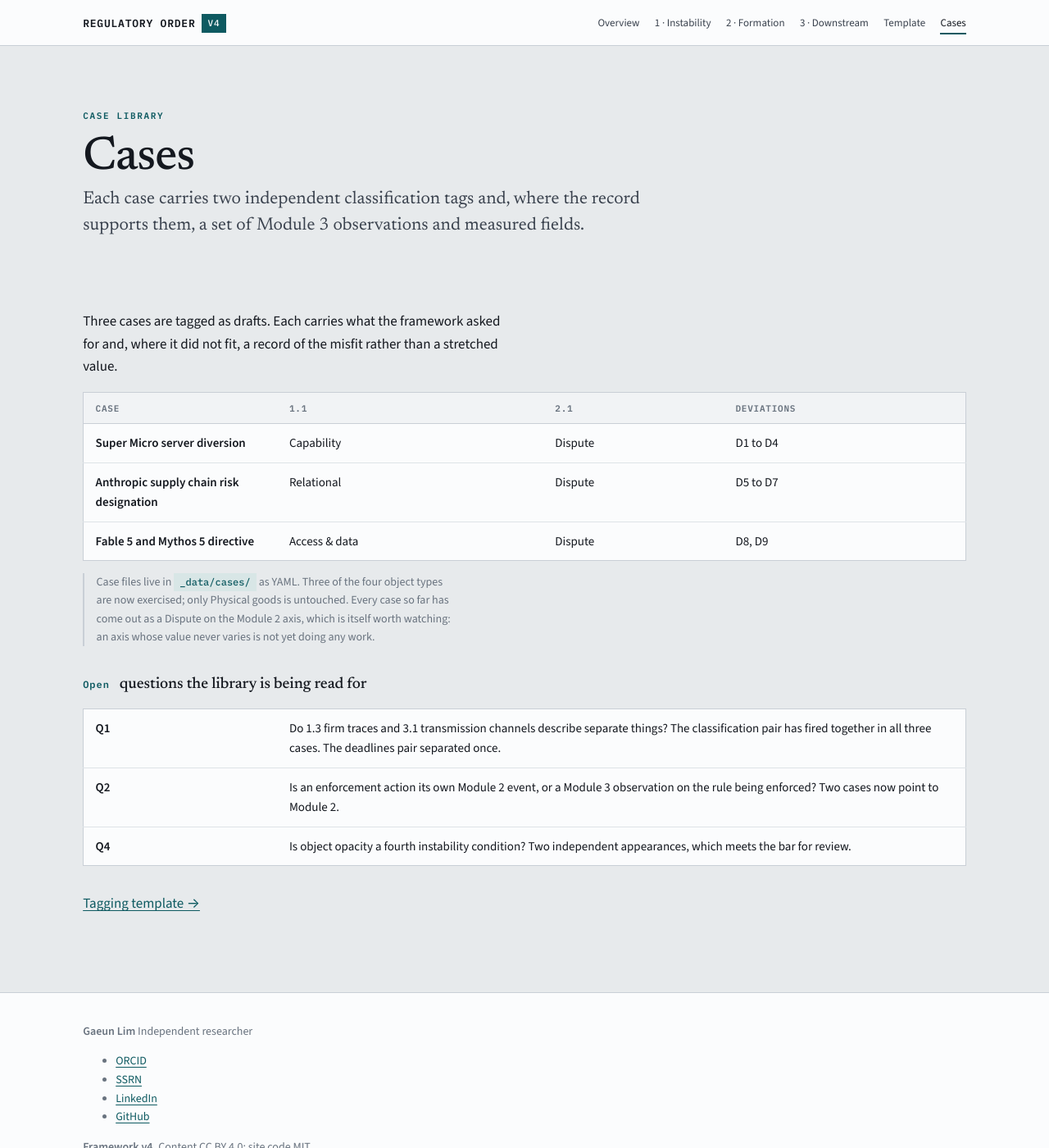
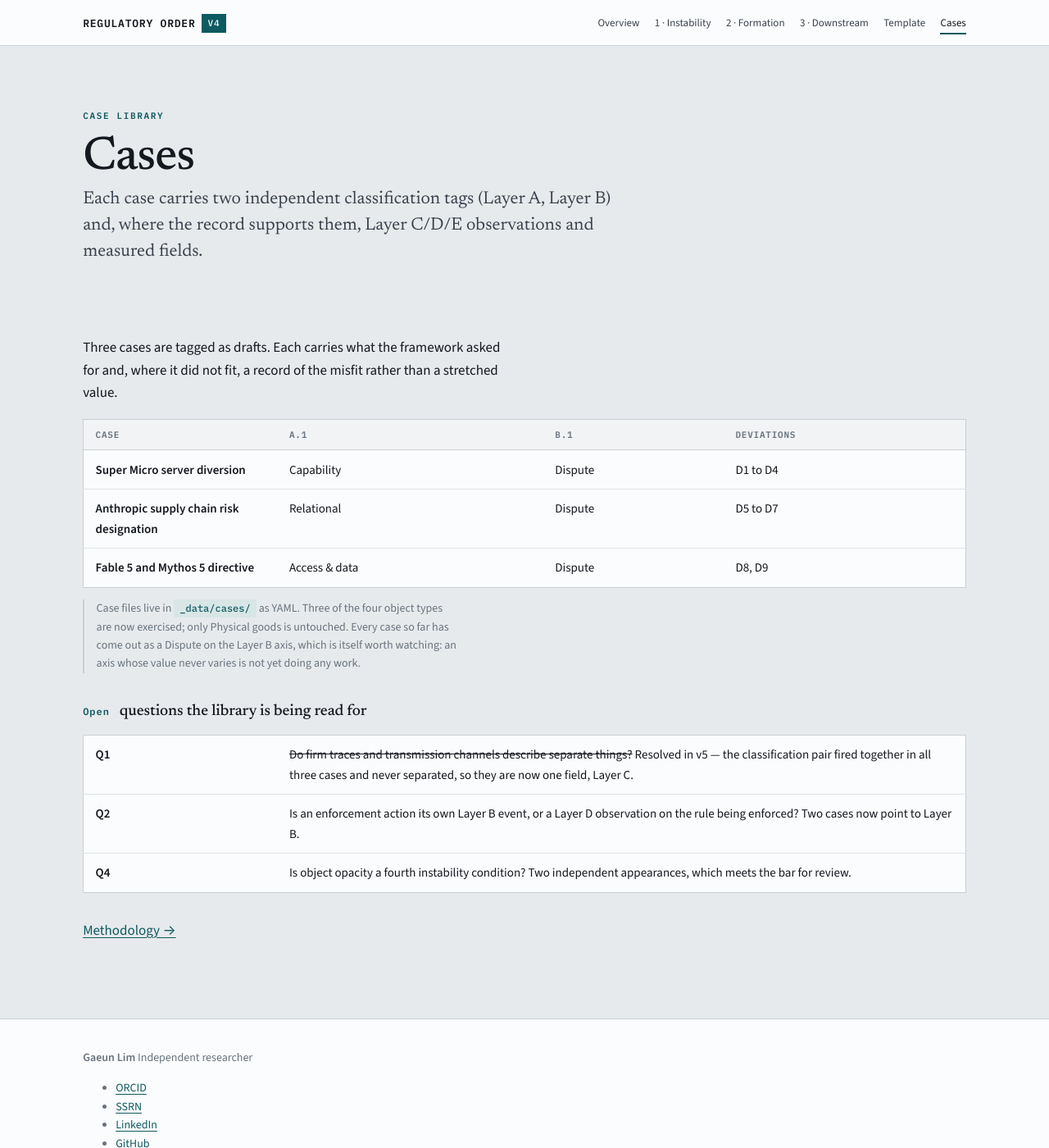
Before and after one commit to GaeunLim01/regulatory-order, a Jekyll site: the page built from cases/index.html, in a window 1280 px wide and 1400 px high. Shown: the whole window at 82% size. Built offline with Jekyll 4.4.1, drawn with Linux system fonts in a browser that asks for light colours.

Commit message:
Add files via upload

```diff
--- a/cases/index.html
+++ b/cases/index.html
@@ -2,14 +2,14 @@
 layout: default
 title: Case library
 permalink: /cases/
-description: Cases tagged on both classification axes, with Module 3 observations attached.
+description: Cases tagged against all five layers, with distribution and re-formation observations attached.
 ---
 
 <section class="hero">
   <div class="shell">
     <span class="eyebrow eyebrow--accent">Case library</span>
     <h1>Cases</h1>
-    <p class="standfirst">Each case carries two independent classification tags and, where the record supports them, a set of Module 3 observations and measured fields.</p>
+    <p class="standfirst">Each case carries two independent classification tags (Layer A, Layer B) and, where the record supports them, Layer C/D/E observations and measured fields.</p>
   </div>
 </section>
 
@@ -17,24 +17,24 @@ description: Cases tagged on both classification axes, with Module 3 observation
   <div class="shell">
     <p class="lede">Three cases are tagged as drafts. Each carries what the framework asked for and, where it did not fit, a record of the misfit rather than a stretched value.</p>
     <table class="spec">
-      <thead><tr><th>Case</th><th>1.1</th><th>2.1</th><th>Deviations</th></tr></thead>
+      <thead><tr><th>Case</th><th>A.1</th><th>B.1</th><th>Deviations</th></tr></thead>
       <tbody>
         <tr><th scope="row">Super Micro server diversion</th><td>Capability</td><td>Dispute</td><td>D1 to D4</td></tr>
         <tr><th scope="row">Anthropic supply chain risk designation</th><td>Relational</td><td>Dispute</td><td>D5 to D7</td></tr>
         <tr><th scope="row">Fable 5 and Mythos 5 directive</th><td>Access &amp; data</td><td>Dispute</td><td>D8, D9</td></tr>
       </tbody>
     </table>
-    <p class="note">Case files live in <span class="tag">_data/cases/</span> as YAML. Three of the four object types are now exercised; only Physical goods is untouched. Every case so far has come out as a Dispute on the Module 2 axis, which is itself worth watching: an axis whose value never varies is not yet doing any work.</p>
+    <p class="note">Case files live in <span class="tag">_data/cases/</span> as YAML. Three of the four object types are now exercised; only Physical goods is untouched. Every case so far has come out as a Dispute on the Layer B axis, which is itself worth watching: an axis whose value never varies is not yet doing any work.</p>
 
     <h3 class="sub"><span>Open</span> questions the library is being read for</h3>
     <table class="spec">
       <tbody>
-        <tr><th scope="row">Q1</th><td>Do 1.3 firm traces and 3.1 transmission channels describe separate things? The classification pair has fired together in all three cases. The deadlines pair separated once.</td></tr>
-        <tr><th scope="row">Q2</th><td>Is an enforcement action its own Module 2 event, or a Module 3 observation on the rule being enforced? Two cases now point to Module 2.</td></tr>
+        <tr><th scope="row">Q1</th><td><s>Do firm traces and transmission channels describe separate things?</s> Resolved in v5 — the classification pair fired together in all three cases and never separated, so they are now one field, Layer C.</td></tr>
+        <tr><th scope="row">Q2</th><td>Is an enforcement action its own Layer B event, or a Layer D observation on the rule being enforced? Two cases now point to Layer B.</td></tr>
         <tr><th scope="row">Q4</th><td>Is object opacity a fourth instability condition? Two independent appearances, which meets the bar for review.</td></tr>
       </tbody>
     </table>
 
-    <p style="margin-top:2rem"><a href="{{ '/method/' | relative_url }}">Tagging template →</a></p>
+    <p style="margin-top:2rem"><a href="{{ '/method/' | relative_url }}">Methodology →</a></p>
   </div>
 </section>
```
